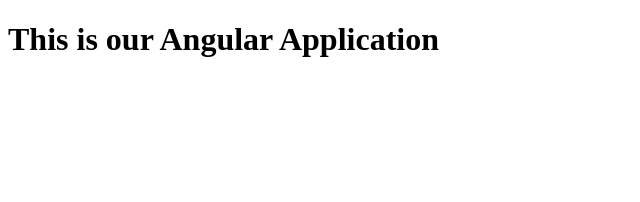
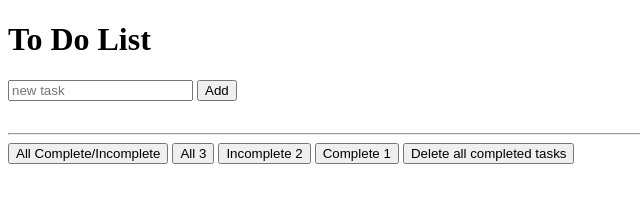
Before and after one commit to shktkt219/todo-list, a website: page index.html in a window 1280 px wide. Shown: the whole page, without its empty margins (0-640 px from the left). Drawn offline with nearby package versions, Linux system fonts and the light colour scheme.

Commit message:
add form and buttons to index page

```diff
--- a/index.html
+++ b/index.html
@@ -5,7 +5,27 @@
     <title>To Do List</title>
   </head>
   <body ng-app="todoApp">
-    <h1>This is our Angular Application</h1>
+    <h1>To Do List</h1>
+
+    <form>
+      <input
+          type="text"
+          required
+          placeholder="new task">
+      <button type="submit">Add</button>
+    </form>
+
+  　<hr>
+
+    <div>
+      <button>All Complete/Incomplete</button>
+      <button class="active">All <span>3</span></button>
+      <button>Incomplete <span>2</span></button>
+      <button>Complete <span>1</span></button>
+      <button>Delete all completed tasks</button>
+    </div>
+
+
 
     <script src="js/angular.js"></script>
     <script src="js/app/app.js"></script>
```
